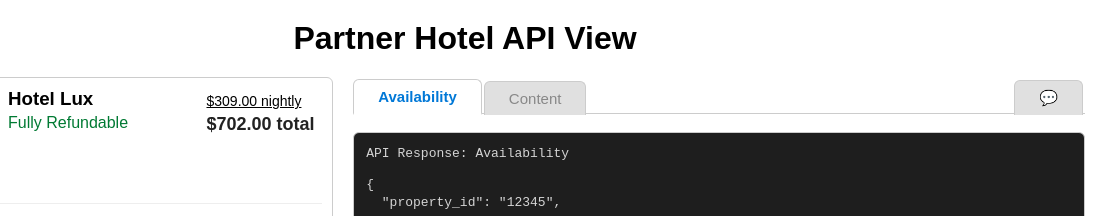
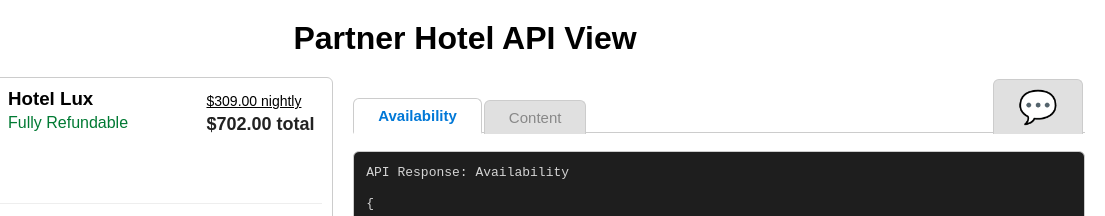
Before and after one commit to timothydeas/UI_API_App, a plain HTML site: page Application/index.html in a window 1280 px wide. Shown: the top 216 px of the page, 175-1280 px from the left. Drawn offline with Linux system fonts and the light colour scheme.

Commit message:
made comment emoji bigger

```diff
--- a/Application/styles.css
+++ b/Application/styles.css
@@ -264,3 +264,6 @@ h1 {
   border-radius: 6px;
   margin-bottom: 8px;
 }
+#tab-comments.tab-btn {
+  font-size: 32px;
+}
```
